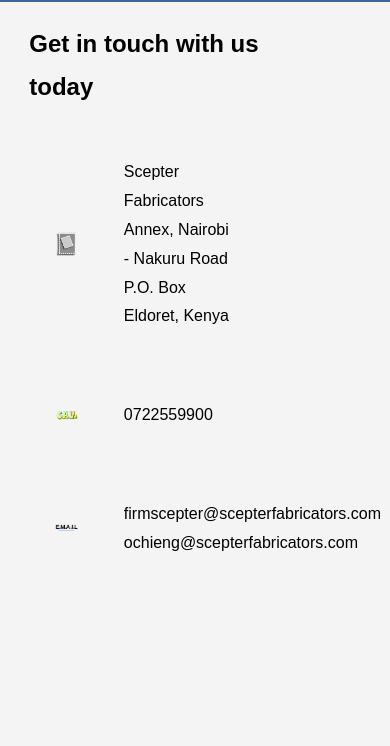
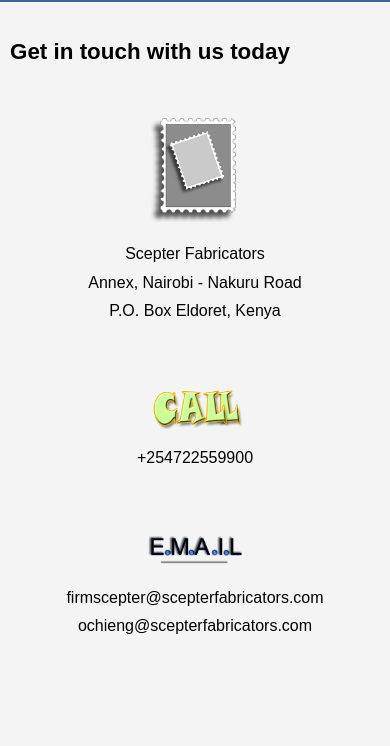
Before and after one commit to ipkipkorir/scepterfabricators, a plain HTML site: page templates/contacts.html in a window 390 px wide. Shown: the part 98-844 px from the top of the page. Drawn offline with Linux system fonts and the light colour scheme.

Commit message:
completed contact page for mobile devices

```diff
--- a/css/contacts.css
+++ b/css/contacts.css
@@ -37,3 +37,35 @@
 .contact-text p {
 	padding: 20px;
 }
+
+/****************************
+For devices upto 768px width
+*****************************/
+@media all and (max-width: 768px) {
+	#contact-main {
+		width: 100%;
+	}
+	#contact-main-section {
+		width: 100%;
+	}
+	.contact-main-content h1 {
+		padding: 10px;
+		font-size: 1.4em;
+	}
+	.contact-box {
+		display: flex;
+		flex-direction: column;
+		justify-content: center;
+		margin-bottom: 20px;
+	}
+	.contact-img img {
+		width: 100%;
+	}
+	.contact-text {
+		width: 100%;
+	}
+	.contact-text p {
+		padding: 10px;
+		text-align: center;
+	}
+}
--- a/templates/contacts.html
+++ b/templates/contacts.html
@@ -52,7 +52,7 @@
 					<div class="contact-img"><img src="../img/call_img.png"></div>
 					<div class="contact-text">
 						<p>
-							0722559900 <br>
+							+254722559900 <br>
 						</p>
 					</div>
 				</div>
```
